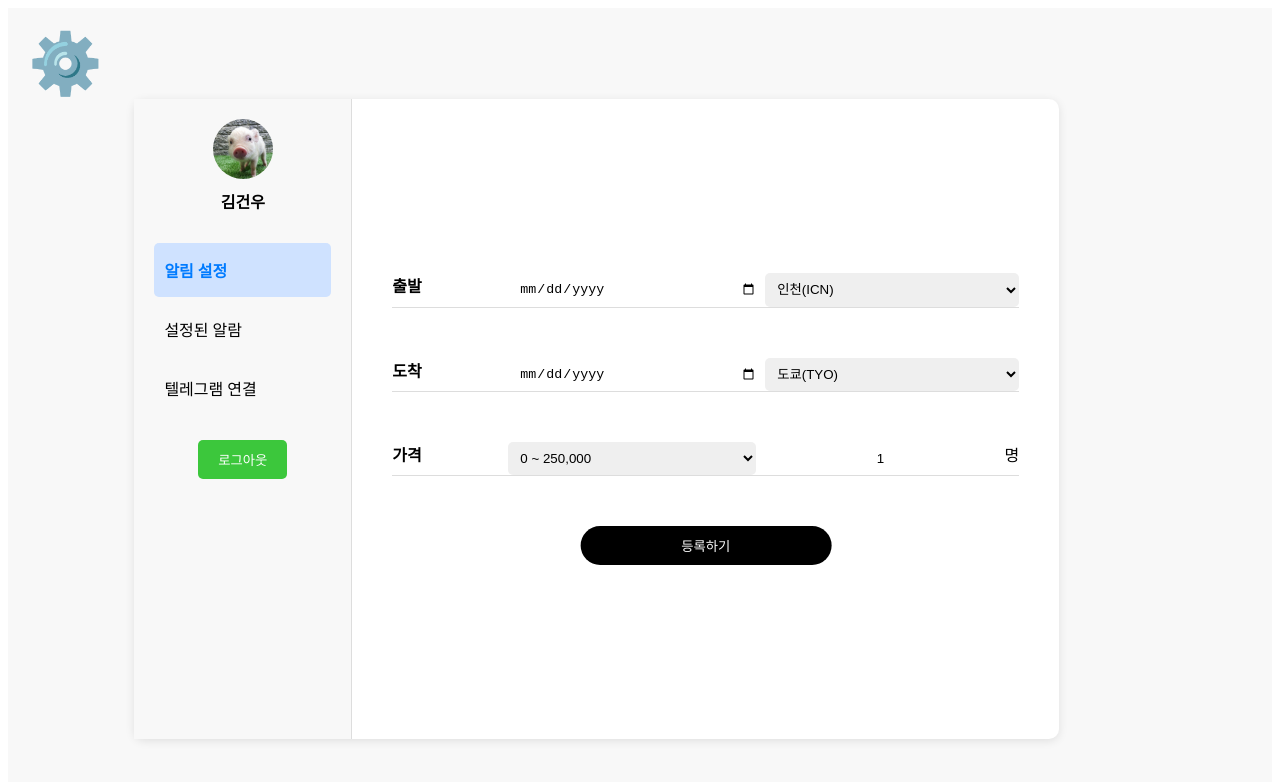
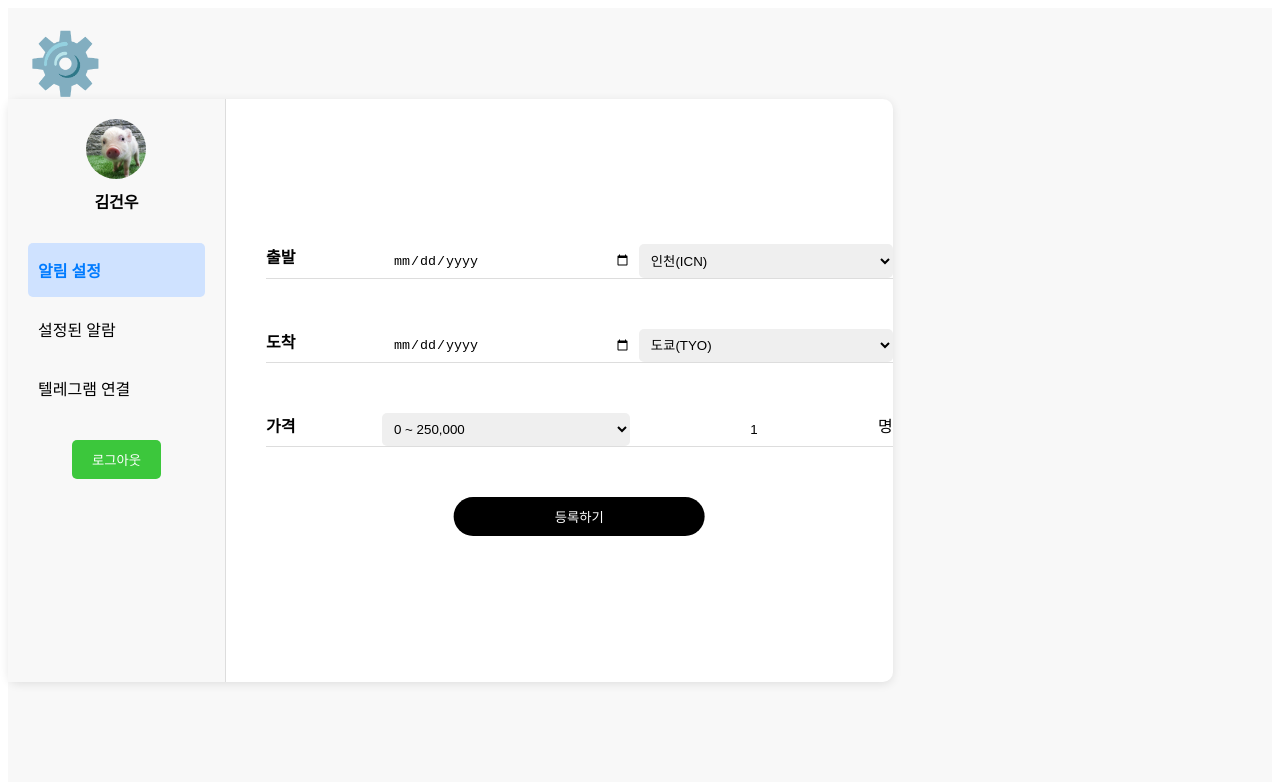
Before and after one commit to withoutsultang/FlightMore, a React (Create React App) app in the folder react/front/: page / in a window 1280 px wide. Both pictures are taken after a click on the button "네이버 로그인". Shown: the top 782 px of the page. Built offline with nearby package versions, Linux system fonts and the light colour scheme.

Commit message:
Main 이름 변경 / CSS 수정

```diff
--- a/react/front/src/index.js
+++ b/react/front/src/index.js
@@ -3,7 +3,7 @@ import React from 'react';
 import ReactDOM from 'react-dom/client';
 import { BrowserRouter as Router, Routes, Route } from 'react-router-dom';
 import App from './App';
-import Main from './ui/main';
+import Main from './ui/Main';
 
 const rootElement = document.getElementById('root');
 const root = ReactDOM.createRoot(rootElement);
--- a/react/front/src/ui/main.js
+++ b/react/front/src/ui/Main.js
@@ -70,8 +70,9 @@ const InfoContainer = styled.div`
   max-width: 70%;
   height: 100%;
   max-height: 80%;
-  margin: 20px 0px 0px 10%;
-  padding: 0px 40px 0px 0px;
+  margin-top: 20px;
+    margin-bottom: 10%;
+  paddind-right: 40px;
   background-color: white;
   border-radius: 10px;
   box-shadow: 0 2px 10px rgba(0, 0, 0, 0.1);
```
